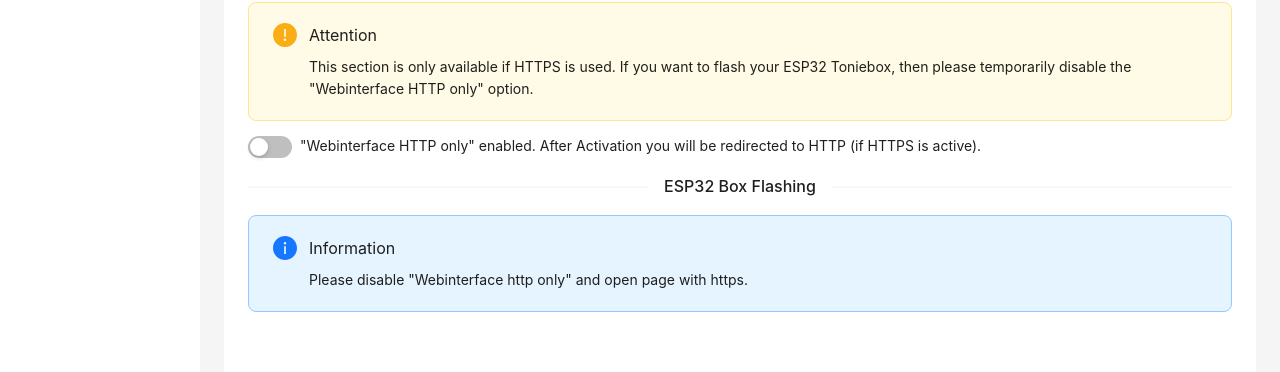
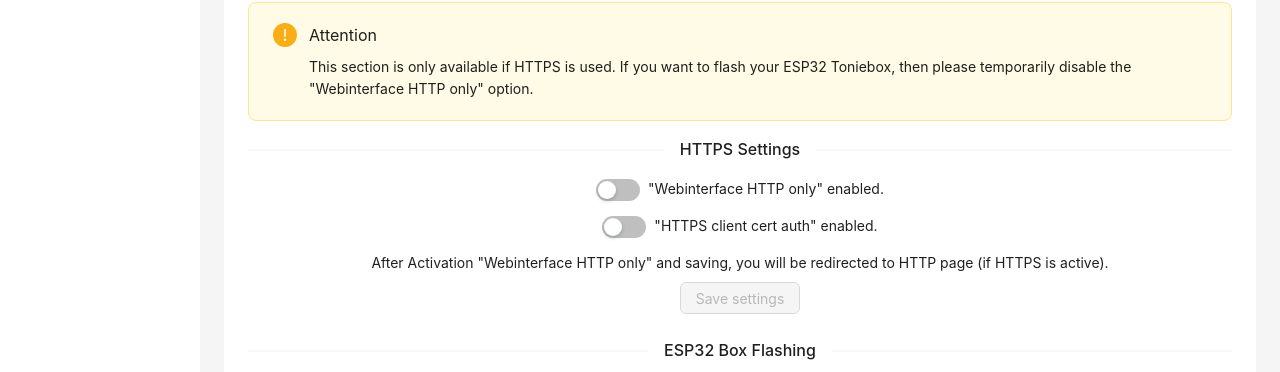
Before and after one commit to toniebox-reverse-engineering/teddycloud_web, a React (Create React App) app: page /web/tonieboxes/esp32boxflashing in a window 1280 px wide. Shown: the part 212-584 px from the top of the page. Built offline with nearby package versions, Linux system fonts and the light colour scheme; no server answers.

Commit message:
Add HttpsClientCertAuth to ESP32 Page

```diff
--- a/public/translations/en.json
+++ b/public/translations/en.json
@@ -183,10 +183,13 @@
             "attention": "Attention",
             "disableHttpOnlyForFlashing": "Please disable \"Webinterface http only\" and open page with https.",
             "enabledWebHttpOnly": "\"Webinterface HTTP only\" enabled",
+            "enabledWebHttpsClientCertAuth": "\"HTTPS client cert auth\" enabled",
             "hint": "This section is only available if HTTPS is used. If you want to flash your ESP32 Toniebox, then please temporarily disable the \"Webinterface HTTP only\" option.",
+            "httpsSettings": "HTTPS Settings",
             "navigationTitle": "ESP32 Box Flashing",
-            "redirectToHttpAfterActivation": "After Activation you will be redirected to HTTP (if HTTPS is active).",
-            "redirectToHttpsAfterDeactivation": "After Deactivation you will be redirected to HTTPS.",
+            "redirectToHttpAfterActivation": "After Activation \"Webinterface HTTP only\" and saving, you will be redirected to HTTP page (if HTTPS is active).",
+            "redirectToHttpsAfterDeactivation": "After Deactivation \"Webinterface HTTP only\" and saving, you will be redirected to HTTPS page.",
+            "save": "Save settings",
             "title": "ESP32 Box Flashing"
         },
         "lastOnline": "last online",
--- a/src/pages/tonieboxes/ESP32BoxFlashing.tsx
+++ b/src/pages/tonieboxes/ESP32BoxFlashing.tsx
@@ -9,7 +9,7 @@ import {
     StyledSider,
 } from "../../components/StyledComponents";
 import { TonieboxesSubNav } from "../../components/tonieboxes/TonieboxesSubNav";
-import { Alert, Divider, Switch, Typography, message } from "antd";
+import { Alert, Button, Divider, Switch, Typography, message } from "antd";
 import { Link } from "react-router-dom";
 import { TeddyCloudApi } from "../../api";
 import { defaultAPIConfig } from "../../config/defaultApiConfig";
@@ -22,6 +22,11 @@ export const ESP32BoxFlashing = () => {
     const { t } = useTranslation();
 
     const [webHttpOnly, setWebHttpOnly] = useState(false);
+    const [httpsClientCertAuth, setHttpsClientCertAuth] = useState(false);
+
+    const [newWebHttpOnly, setNewWebHttpOnly] = useState(false);
+    const [newHttpsClientCertAuth, setNewHttpsClientCertAuth] = useState(false);
+
     const [httpsActive, setHttpsActive] = useState(false);
 
     useEffect(() => {
@@ -46,13 +51,34 @@ export const ESP32BoxFlashing = () => {
                 }
                 const data = await response.json();
                 setWebHttpOnly(data.toString() === "true");
-                console.log("data", data);
+                setNewWebHttpOnly(data.toString() === "true");
             } catch (error) {
                 console.error("Error fetching web Http only: ", error);
             }
         };
 
         fetchWebHttpOnly();
+
+        const fetchHttpsClientCertAuth = async () => {
+            try {
+                const response = await fetch(
+                    `${process.env.REACT_APP_TEDDYCLOUD_API_URL}/api/settings/get/core.webHttpsCertAuth`,
+                    {
+                        method: "GET",
+                    }
+                );
+                if (!response.ok) {
+                    throw new Error(`HTTP error! status: ${response.status}`);
+                }
+                const data = await response.json();
+                setHttpsClientCertAuth(data.toString() === "true");
+                setNewHttpsClientCertAuth(data.toString() === "true");
+            } catch (error) {
+                console.error("Error fetching  Https Client Cert Auth: ", error);
+            }
+        };
+
+        fetchHttpsClientCertAuth();
     }, []);
 
     const triggerWriteConfig = async () => {
@@ -63,32 +89,52 @@ export const ESP32BoxFlashing = () => {
         }
     };
 
-    const handleChange = async (value: any) => {
+    const handleHttpOnlyChange = (value: any) => {
+        setNewWebHttpOnly(value);
+    };
+
+    const handleHttpsClientCertAuthChange = (value: any) => {
+        setNewHttpsClientCertAuth(value);
+    };
+
+    const handleSaveHttpsSettings = async () => {
         try {
+            if (newWebHttpOnly !== webHttpOnly) {
                 await fetch(`${process.env.REACT_APP_TEDDYCLOUD_API_URL}/api/settings/set/core.webHttpOnly`, {
                     method: "POST",
-                body: value?.toString(),
+                    body: newWebHttpOnly?.toString(),
                     headers: {
                         "Content-Type": "text/plain",
                     },
                 });
+            }
+            if (newHttpsClientCertAuth !== httpsClientCertAuth) {
+                await fetch(`${process.env.REACT_APP_TEDDYCLOUD_API_URL}/api/settings/set/core.webHttpsCertAuth`, {
+                    method: "POST",
+                    body: newHttpsClientCertAuth?.toString(),
+                    headers: {
+                        "Content-Type": "text/plain",
+                    },
+                });
+            }
+
+            if (newWebHttpOnly !== webHttpOnly || newHttpsClientCertAuth !== httpsClientCertAuth) {
                 triggerWriteConfig();
-            setWebHttpOnly(value);
+
+                setWebHttpOnly(newWebHttpOnly);
+                setHttpsClientCertAuth(newHttpsClientCertAuth);
+            }
 
             const httpsPort = process.env.REACT_APP_TEDDYCLOUD_PORT_HTTPS || "";
             const httpPort = process.env.REACT_APP_TEDDYCLOUD_PORT_HTTP || "";
 
-            console.log("http", httpPort);
-            console.log("http", process.env.REACT_APP_TEDDYCLOUD_PORT_HTTP);
-            console.log("https", httpsPort);
-
-            if (!value && !httpsActive) {
+            if (!newWebHttpOnly && !httpsActive) {
                 // Redirect to the HTTPS URL
                 const httpsURL = `https://${window.location.host.replace(httpPort, httpsPort)}${
                     window.location.pathname
                 }${window.location.search}`;
                 window.location.replace(httpsURL);
-            } else if (value && httpsActive) {
+            } else if (newWebHttpOnly && httpsActive) {
                 // Redirect to the HTTP URL
                 const httpURL = `http://${window.location.host.replace(httpsPort, httpPort)}${
                     window.location.pathname
@@ -152,15 +198,43 @@ export const ESP32BoxFlashing = () => {
                             showIcon
                         />
                     </Paragraph>
+                    <Divider>{t("tonieboxes.esp32BoxFlashing.httpsSettings")}</Divider>
+                    <Paragraph style={{ display: "flex", flexDirection: "column", alignItems: "center" }}>
                         <Paragraph>
-                        <Switch checked={webHttpOnly} onChange={handleChange} style={{ marginRight: 8 }} />
+                            <Switch
+                                checked={newWebHttpOnly}
+                                onChange={handleHttpOnlyChange}
+                                style={{ marginRight: 8 }}
+                            />
                             <Text>
                                 {t("tonieboxes.esp32BoxFlashing.enabledWebHttpOnly")}
                                 {". "}
+                            </Text>
+                        </Paragraph>
+                        <Paragraph>
+                            <Switch
+                                checked={newHttpsClientCertAuth}
+                                onChange={handleHttpsClientCertAuthChange}
+                                style={{ marginRight: 8 }}
+                            />
+                            <Text>
+                                {t("tonieboxes.esp32BoxFlashing.enabledWebHttpsClientCertAuth")}
+                                {". "}
+                            </Text>
+                        </Paragraph>
+
+                        <Text>
                             {webHttpOnly
                                 ? t("tonieboxes.esp32BoxFlashing.redirectToHttpsAfterDeactivation")
                                 : t("tonieboxes.esp32BoxFlashing.redirectToHttpAfterActivation")}
                         </Text>
+                        <Button
+                            onClick={handleSaveHttpsSettings}
+                            style={{ margin: 8 }}
+                            disabled={webHttpOnly === newWebHttpOnly && httpsClientCertAuth === newHttpsClientCertAuth}
+                        >
+                            {t("tonieboxes.esp32BoxFlashing.save")}
+                        </Button>
                     </Paragraph>
                     <Divider>{t("tonieboxes.esp32BoxFlashing.title")}</Divider>
                     {ESP32BoxFlashingForm}
```
Also changed, not shown: public/translations/de.json (+6 -3 lines). Lines whose indentation alone changed are shown as unchanged.
